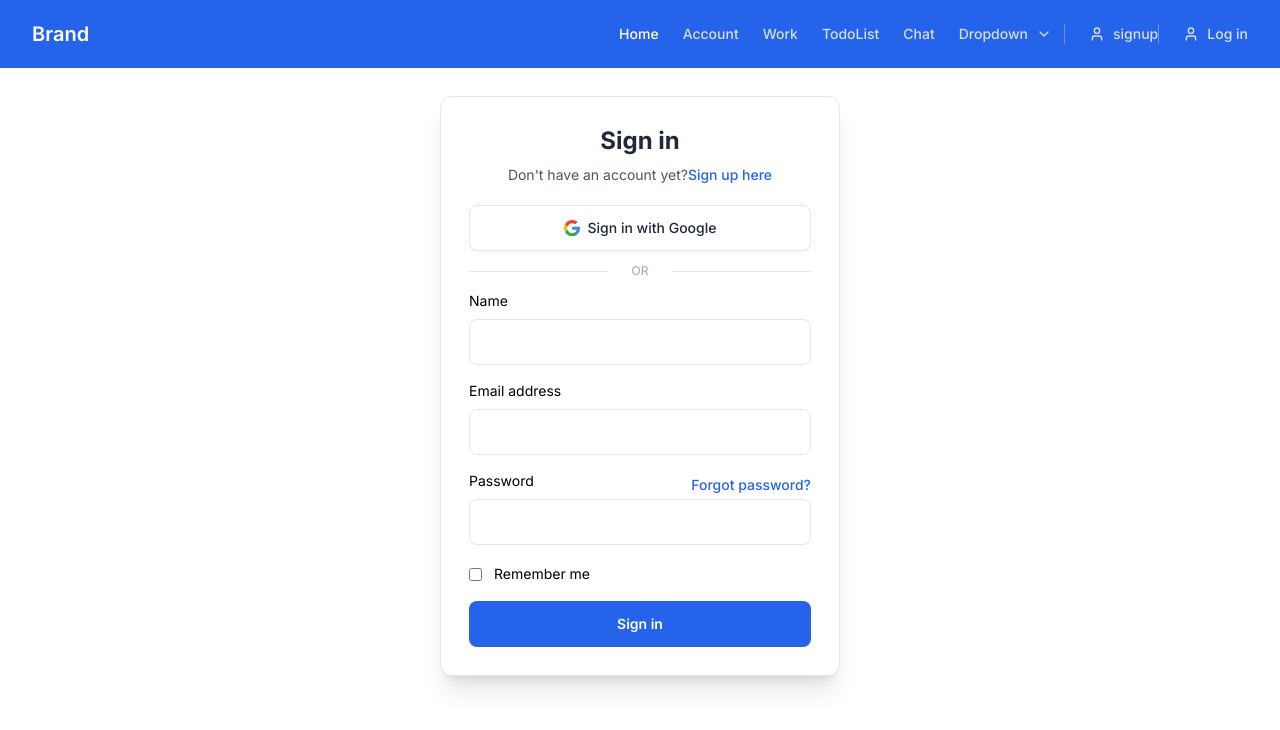
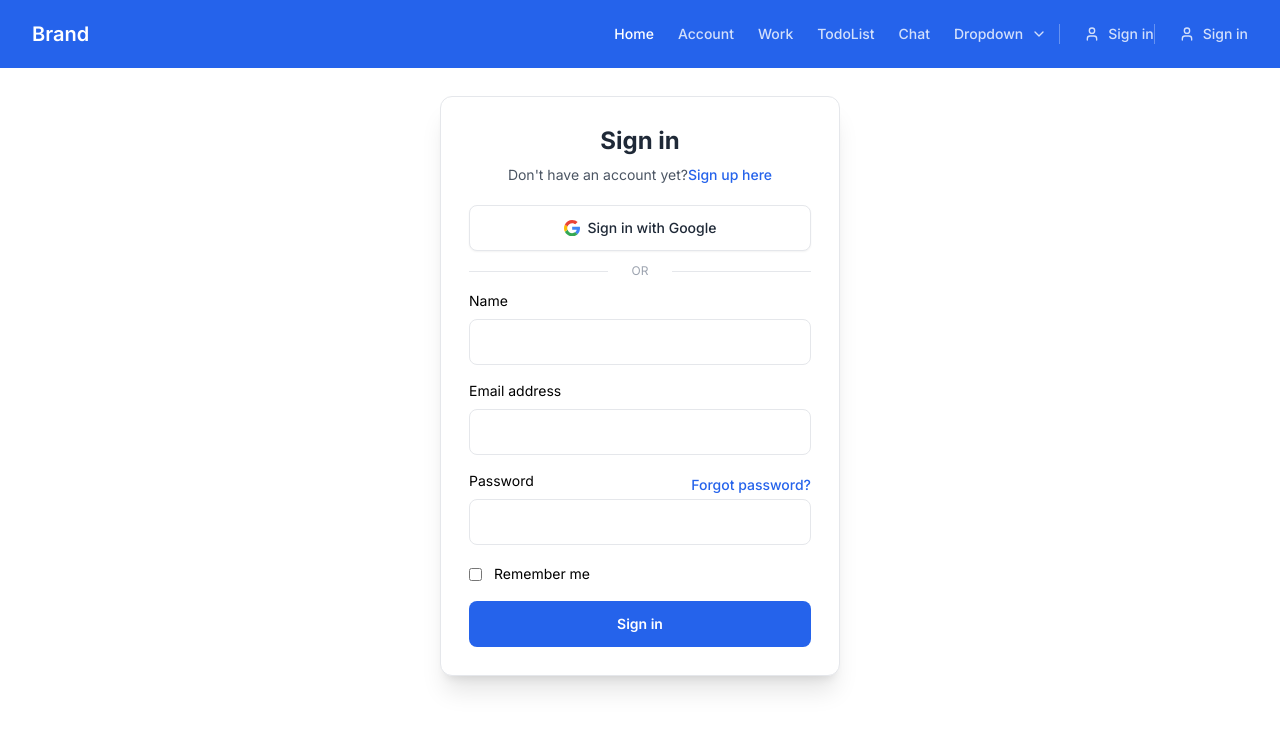
Before and after one commit to JasimDAce/frontend, a Next.js app: page /login in a window 1280 px wide. Shown: the top 730 px of the page. Built offline with nearby package versions, Linux system fonts and the light colour scheme.

Commit message:
added few features

```diff
--- a/src/app/login/page.jsx
+++ b/src/app/login/page.jsx
@@ -17,7 +17,7 @@ const LoginSchema = Yup.object().shape({
     ),
 });
 
-const Login = () => {
+const Signin = () => {
   const loginForm = useFormik({
     initialValues: {
       name: "",
@@ -243,4 +243,4 @@ const Login = () => {
   );
 };
 
-export default Login;
+export default Signin;
--- a/src/app/signup/page.jsx
+++ b/src/app/signup/page.jsx
@@ -18,7 +18,11 @@ const SignupSchema = Yup.object().shape({
     .matches(
       /^(?=.*[A-Za-z])(?=.*\d)(?=.*[@$!%*#?&])[A-Za-z\d@$!%*#?&]{8,}$/,
       "Must Contain 8 Characters, One Uppercase, One Lowercase, One Number and one special case Character"
-    ),
+    )
+
+    // .matches(/[a-z]/,'must include lowercase')
+    // .matches(/[A-Z]/,'must contain uppercase')
+    ,
 });
 
 const Signup = () => {
--- a/src/components/Navbar.jsx
+++ b/src/components/Navbar.jsx
@@ -200,7 +200,7 @@ const Navbar = () => {
                 <path d="M19 21v-2a4 4 0 0 0-4-4H9a4 4 0 0 0-4 4v2" />
                 <circle cx={12} cy={7} r={4} />
               </svg>
-              signup
+              Sign in
             </Link>
 
             <Link
@@ -222,7 +222,7 @@ const Navbar = () => {
                 <path d="M19 21v-2a4 4 0 0 0-4-4H9a4 4 0 0 0-4 4v2" />
                 <circle cx={12} cy={7} r={4} />
               </svg>
-              Log in
+              Sign in
             </Link>
 
           </div>
```
